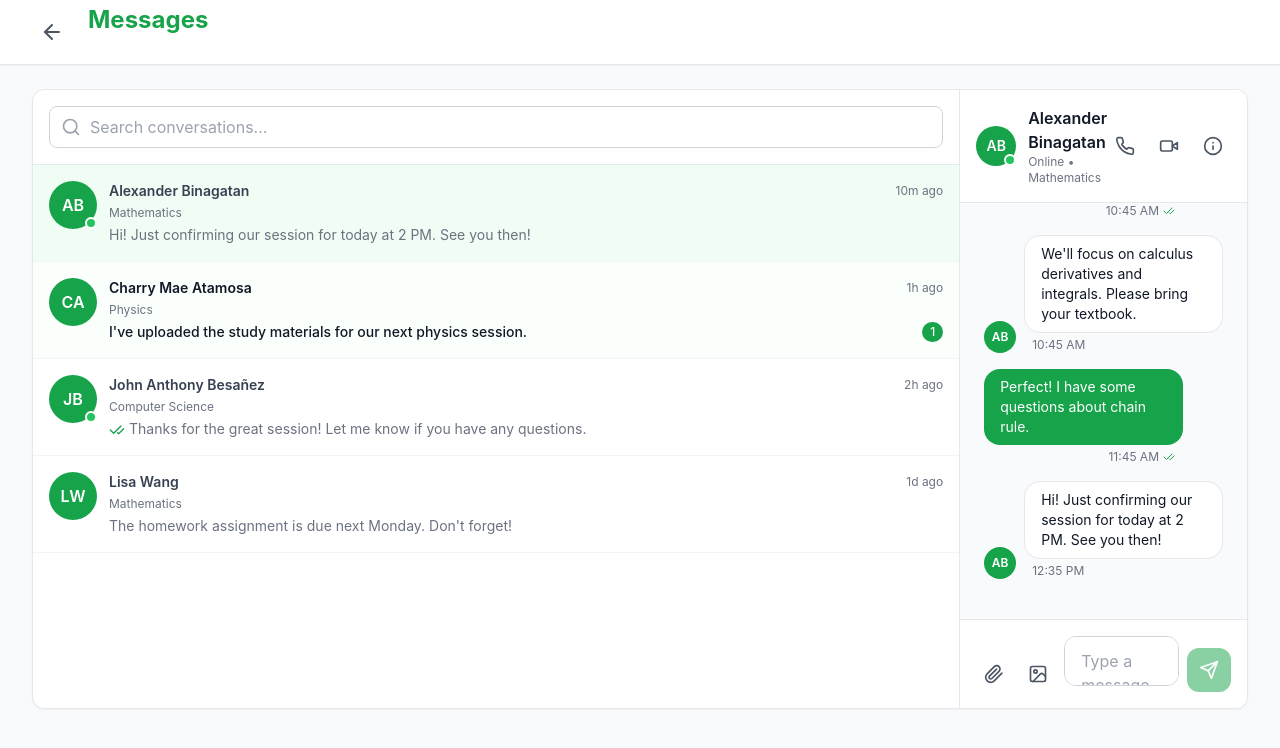
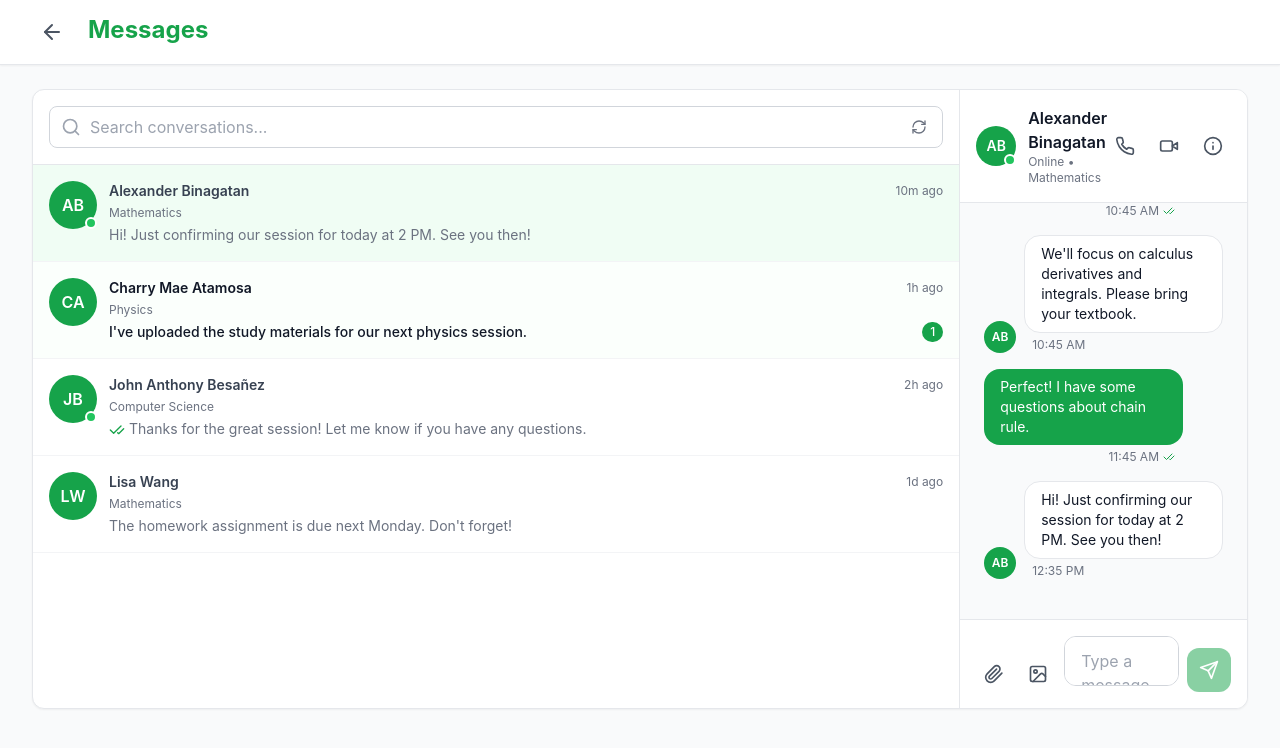
Before and after one commit to alekzz2005/studdy-system, a React (Create React App) app in the folder studdy_frontend/: page /messages in a window 1280 px wide. Shown: the top 748 px of the page. Built offline with nearby package versions, Linux system fonts and the light colour scheme; no server answers.

Commit message:
feat(messages): added refresh functionality to the messages

```diff
--- a/studdy_frontend/src/components/pages/Dashboard.jsx
+++ b/studdy_frontend/src/components/pages/Dashboard.jsx
@@ -139,7 +139,7 @@ const Dashboard = () => {
   };
 
   const handleViewAllMessages = () => {
-    alert('Navigate to Messages page');
+    navigate('/messages');
   };
 
   const handleProfileClick = () => {
--- a/studdy_frontend/src/components/pages/MessagesPage.jsx
+++ b/studdy_frontend/src/components/pages/MessagesPage.jsx
@@ -12,7 +12,8 @@ import {
   User,
   Clock,
   CheckCheck,
-  Check
+  Check,
+  RefreshCw // Added refresh icon
 } from 'lucide-react';
 
 const MessagesPage = () => {
@@ -22,6 +23,8 @@ const MessagesPage = () => {
   const [messages, setMessages] = useState({});
   const [searchQuery, setSearchQuery] = useState('');
   const [isLargeScreen, setIsLargeScreen] = useState(false);
+  const [loadingConversations, setLoadingConversations] = useState(false);
+  const [refreshing, setRefreshing] = useState(false);
   const messagesEndRef = useRef(null);
 
   // Mock current user data
@@ -43,16 +46,14 @@ const MessagesPage = () => {
     return () => window.removeEventListener('resize', checkScreenSize);
   }, []);
 
-  // Auto-select first conversation on large screens
-  useEffect(() => {
-    if (isLargeScreen && conversations.length > 0 && !selectedConversation) {
-      setSelectedConversation(conversations[0]);
-      markAsRead(conversations[0].id);
-    }
-  }, [isLargeScreen, conversations, selectedConversation]);
+  // Fetch conversations and messages
+  const fetchConversationsAndMessages = async () => {
+    setLoadingConversations(true);
+    setRefreshing(true);
 
-  // Mock conversations data - Backend should provide this
-  useEffect(() => {
+    // Simulate API delay
+    await new Promise(resolve => setTimeout(resolve, 500));
+
     const mockConversations = [
       {
         id: 1,
@@ -130,7 +131,7 @@ const MessagesPage = () => {
 
     setConversations(mockConversations);
 
-    // Mock messages for each conversation - Backend should provide this
+    // Mock messages for each conversation
     const mockMessages = {
       1: [
         {
@@ -220,12 +221,34 @@ const MessagesPage = () => {
     };
 
     setMessages(mockMessages);
+    setLoadingConversations(false);
+    setRefreshing(false);
+  };
+
+  // Initial fetch on component mount
+  useEffect(() => {
+    fetchConversationsAndMessages();
   }, []);
+
+  // Auto-select first conversation on large screens
+  useEffect(() => {
+    if (isLargeScreen && conversations.length > 0 && !selectedConversation) {
+      setSelectedConversation(conversations[0]);
+      markAsRead(conversations[0].id);
+    }
+  }, [isLargeScreen, conversations, selectedConversation]);
 
   // Scroll to bottom when messages change
   useEffect(() => {
     messagesEndRef.current?.scrollIntoView({ behavior: 'smooth' });
   }, [selectedConversation, messages]);
+
+  // Handle refresh button click
+  const handleRefresh = () => {
+    if (!loadingConversations) {
+      fetchConversationsAndMessages();
+    }
+  };
 
   // Format timestamp
   const formatTimestamp = (date) => {
@@ -248,7 +271,7 @@ const MessagesPage = () => {
     return date.toLocaleTimeString('en-US', { hour: 'numeric', minute: '2-digit', hour12: true });
   };
 
-  // Handle send message - Backend endpoint: POST /api/messages
+  // Handle send message
   const handleSendMessage = async () => {
     if (!message.trim() || !selectedConversation) return;
 
@@ -278,7 +301,7 @@ const MessagesPage = () => {
     // Backend API call would go here
   };
 
-  // Handle mark as read - Backend endpoint: PUT /api/messages/:id/read
+  // Handle mark as read
   const markAsRead = (conversationId) => {
     setConversations(prev => prev.map(conv =>
       conv.id === conversationId
@@ -318,8 +341,10 @@ const MessagesPage = () => {
               >
                 <ArrowLeft className="w-6 h-6 text-gray-600" />
               </button>
-              <h1 className="text-2xl font-bold text-green-600">Messages</h1>
+              <h1 className="text-2xl font-bold text-green-600 pt-5">Messages</h1>
             </div>
+
+            {/* Remove the refresh button from here - it's now in the search bar */}
           </div>
         </div>
       </header>
@@ -339,14 +364,28 @@ const MessagesPage = () => {
                     placeholder="Search conversations..."
                     value={searchQuery}
                     onChange={(e) => setSearchQuery(e.target.value)}
-                    className="w-full pl-10 pr-4 py-2 border border-gray-300 rounded-lg focus:outline-none focus:ring-2 focus:ring-green-500 focus:border-transparent"
+                    className="w-full pl-10 pr-12 py-2 border border-gray-300 rounded-lg focus:outline-none focus:ring-2 focus:ring-green-500 focus:border-transparent"
                   />
+                  <button
+                    onClick={handleRefresh}
+                    disabled={loadingConversations}
+                    className="absolute right-3 top-1/2 transform -translate-y-1/2 p-1 rounded-lg hover:bg-gray-100 transition-colors disabled:opacity-50"
+                    title="Refresh conversations"
+                  >
+                    <RefreshCw className={`w-4 h-4 text-gray-500 ${refreshing ? 'animate-spin' : ''}`} />
+                  </button>
                 </div>
               </div>
 
               {/* Conversations List */}
               <div className="flex-1 overflow-y-auto">
-                {filteredConversations.length > 0 ? (
+                {loadingConversations ? (
+                  // Loading state
+                  <div className="flex flex-col items-center justify-center py-12 px-4">
+                    <RefreshCw className="w-8 h-8 text-gray-400 animate-spin mb-4" />
+                    <p className="text-gray-500 text-center">Loading conversations...</p>
+                  </div>
+                ) : filteredConversations.length > 0 ? (
                   filteredConversations.map(conv => (
                     <button
                       key={conv.id}
@@ -405,6 +444,7 @@ const MessagesPage = () => {
                     </button>
                   ))
                 ) : (
+                  // No conversations found
                   <div className="flex flex-col items-center justify-center py-12 px-4">
                     <div className="w-16 h-16 bg-gray-100 rounded-full flex items-center justify-center mb-4">
                       <Search className="w-8 h-8 text-gray-400" />
```
